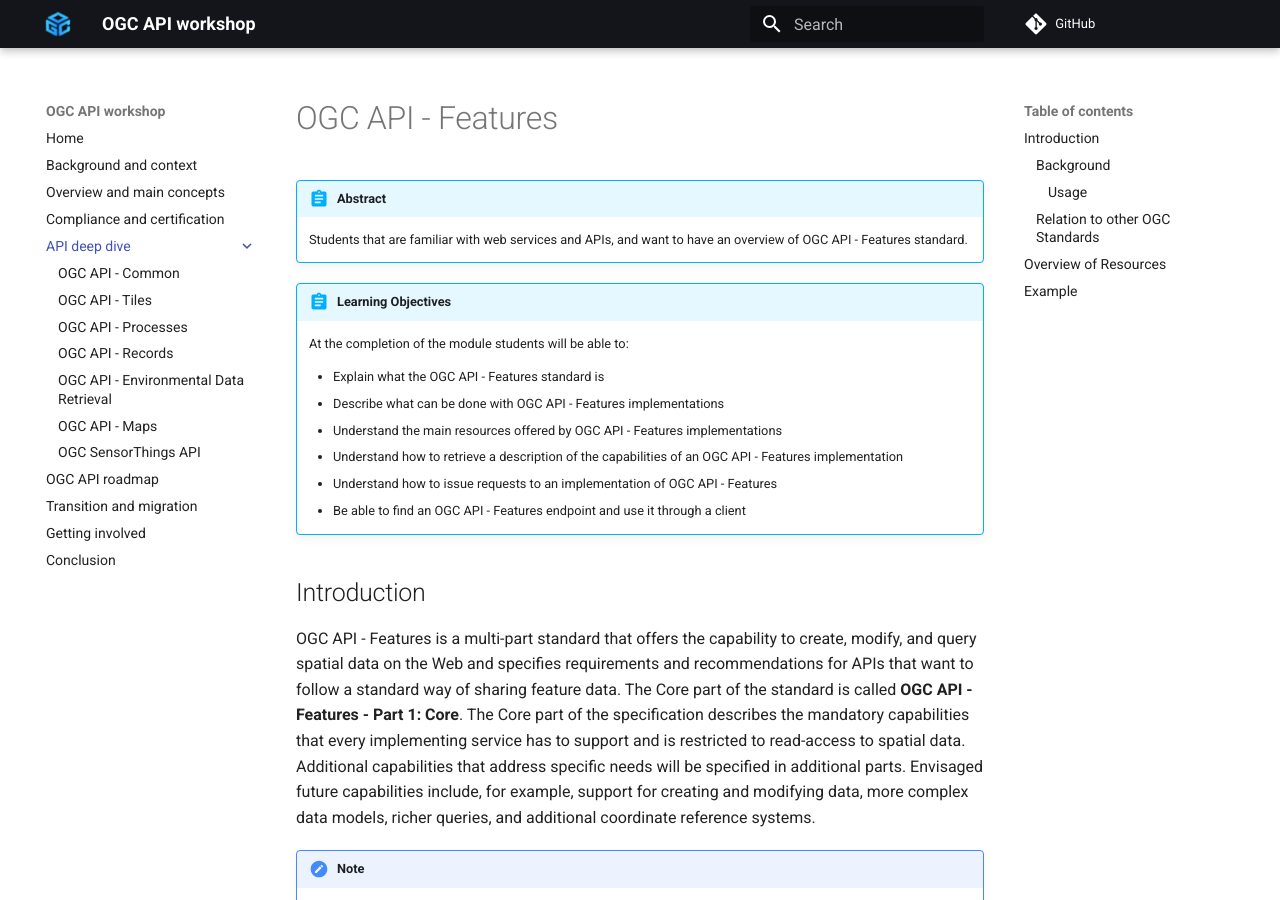
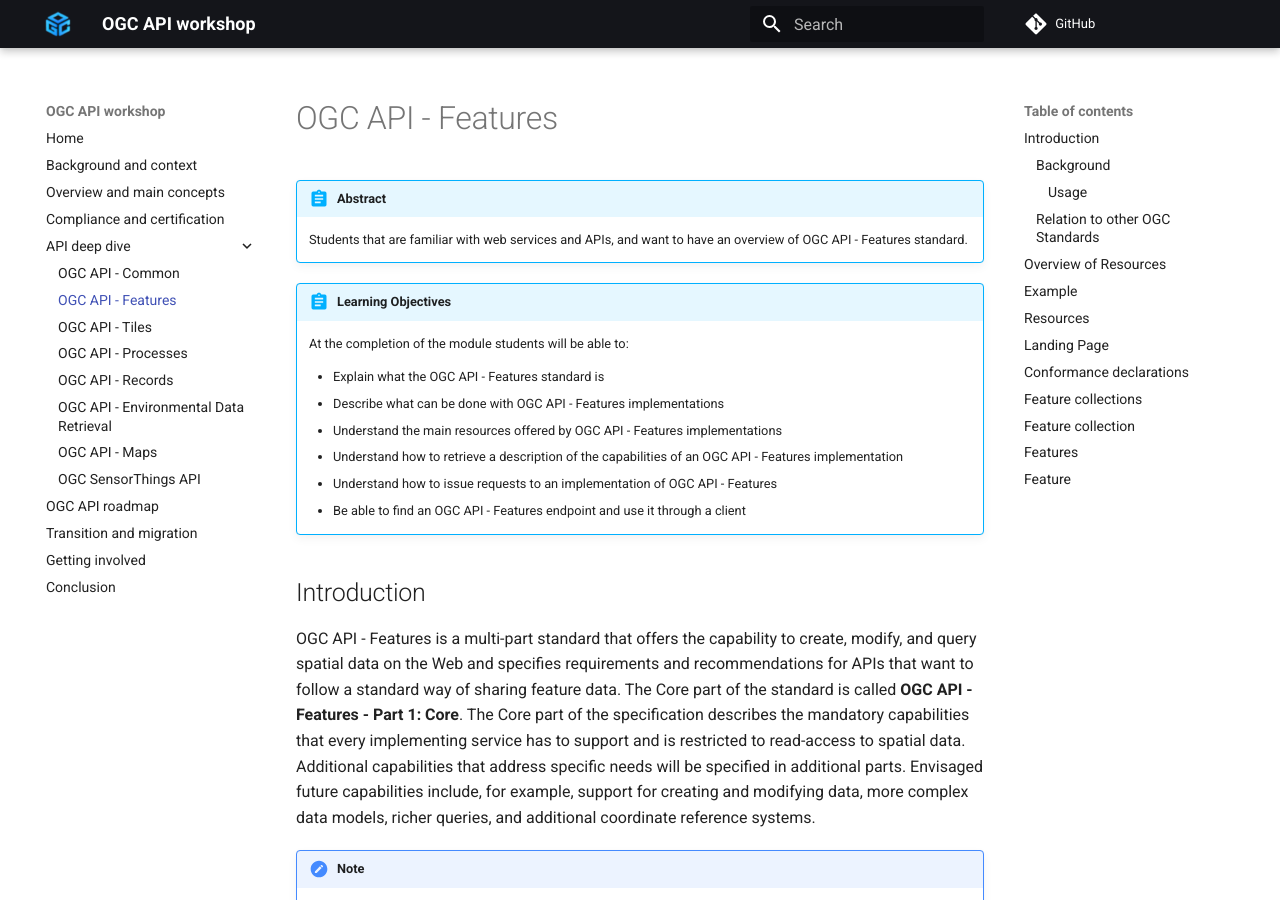
Before and after one commit to opengeospatial/ogcapi-workshop, an MkDocs documentation site: the page built from workshop/content/docs/api-deep-dive/features/index_.md, in a window 1280 px wide and 900 px high. Built offline with MkDocs 1.6.1 and Material for MkDocs 9.7.7, drawn with Linux system fonts in a browser that asks for light colours; comment, search, counter and statistics services are not loaded.

Commit message:
- renamed index files to index_ to avoid issues

```diff
--- a/workshop/content/docs/api-deep-dive/features/index.md
+++ b/workshop/content/docs/api-deep-dive/features/index_.md
@@ -161,7 +161,7 @@
 A client application can then retrieve the GeoJSON document and display
 or process it.
 
-# Resources
+## Resources
 
 This section provides basic information about the types of resources
 that OGC API - Features offers.
--- a/workshop/content/mkdocs.yml
+++ b/workshop/content/mkdocs.yml
@@ -11,14 +11,14 @@
     - Compliance and certification: compliance-and-certification.md
     - API deep dive:
         - OGC API - Common: api-deep-dive/common/index_.md
-        - OGC API - Features: api-deep-dive/features/index.md
-        - OGC API - Tiles: api-deep-dive/tiles/index.md
+        - OGC API - Features: api-deep-dive/features/index_.md
+        - OGC API - Tiles: api-deep-dive/tiles/index_.md
 #        - OGC API - Coverages: api-deep-dive/coverages/index.md
-        - OGC API - Processes: api-deep-dive/processes/index.md
-        - OGC API - Records: api-deep-dive/records/index.md
-        - OGC API - Environmental Data Retrieval: api-deep-dive/environmental-data-retrieval/index.md
-        - OGC API - Maps: api-deep-dive/maps/index.md
-        - OGC SensorThings API: api-deep-dive/sensorthings/index.md
+        - OGC API - Processes: api-deep-dive/processes/index_.md
+        - OGC API - Records: api-deep-dive/records/index_.md
+        - OGC API - Environmental Data Retrieval: api-deep-dive/environmental-data-retrieval/index_.md
+        - OGC API - Maps: api-deep-dive/maps/index_.md
+        - OGC SensorThings API: api-deep-dive/sensorthings/index_.md
     - OGC API roadmap: ogcapi-roadmap.md
     - Transition and migration: transition-and-migration.md
     - Getting involved: getting-involved.md
```
Also changed, not shown: workshop/content/docs/api-deep-dive/environmental-data-retrieval/index_.md (renamed from workshop/content/docs/api-deep-dive/environmental-data-retrieval/index.md), workshop/content/docs/api-deep-dive/maps/index_.md (renamed from workshop/content/docs/api-deep-dive/maps/index.md), workshop/content/docs/api-deep-dive/processes/index_.md (renamed from workshop/content/docs/api-deep-dive/processes/index.md), workshop/content/docs/api-deep-dive/records/index_.md (renamed from workshop/content/docs/api-deep-dive/records/index.md), workshop/content/docs/api-deep-dive/sensorthings/index_.md (renamed from workshop/content/docs/api-deep-dive/sensorthings/index.md), workshop/content/docs/api-deep-dive/tiles/index_.md (renamed from workshop/content/docs/api-deep-dive/tiles/index.md).
